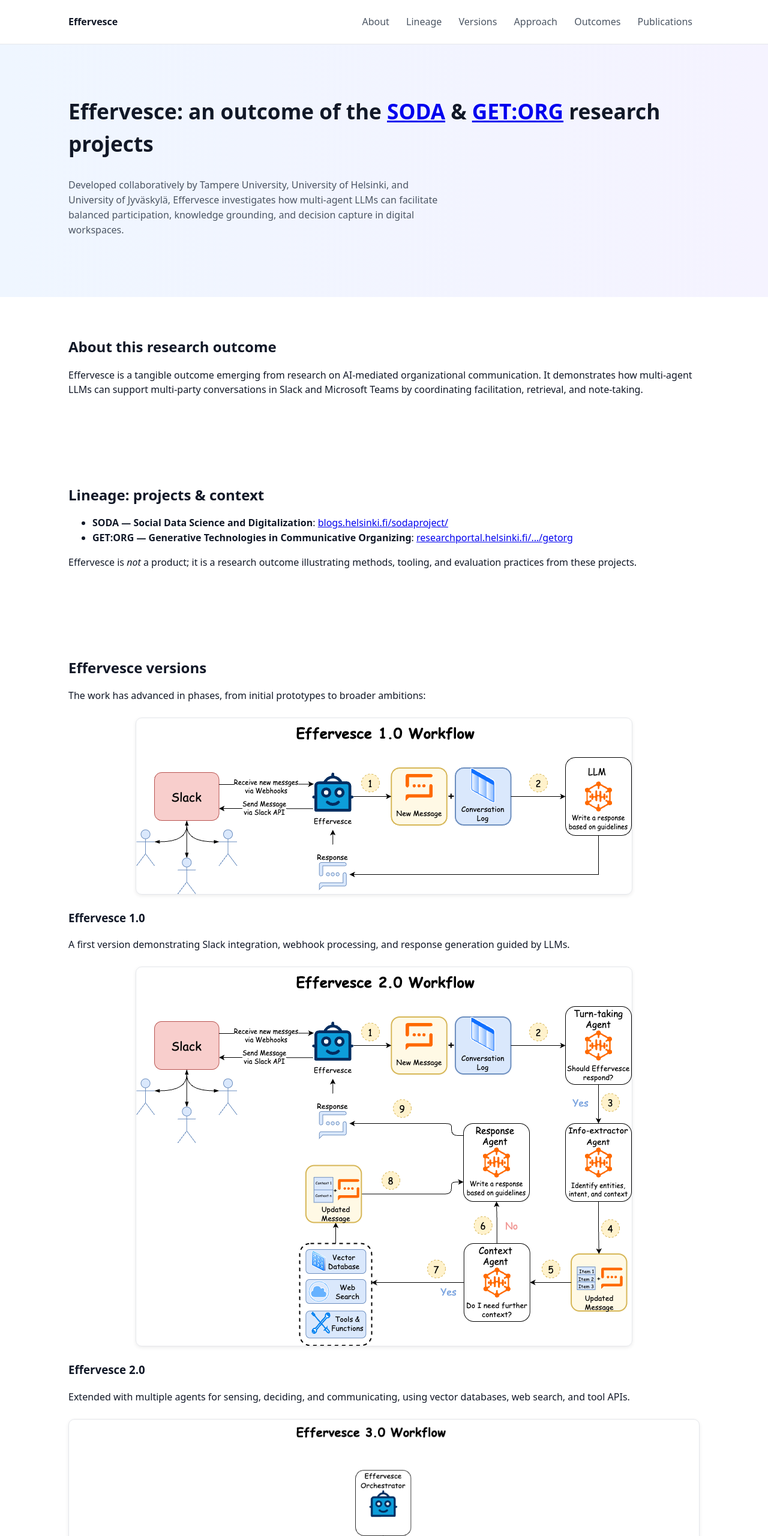
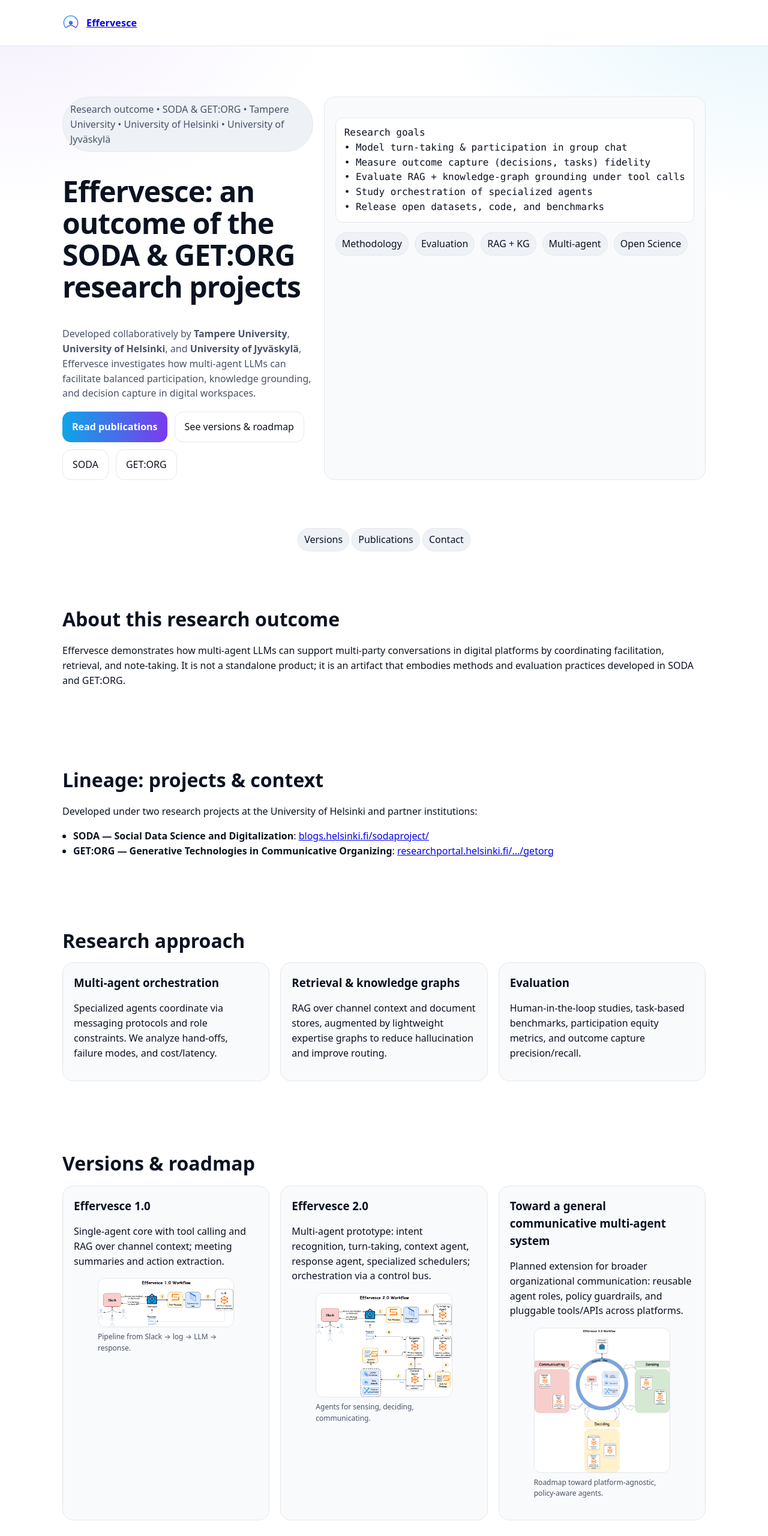
Before and after one commit to CODA-Research/Effervesce, a plain HTML site: page index.html in a window 1280 px wide. Shown: the top 2560 px of the page at 60% size. Drawn offline with Linux system fonts and the light colour scheme.

Commit message:
Update index.html

```diff
--- a/index.html
+++ b/index.html
@@ -4,131 +4,157 @@
   <meta charset="utf-8" />
   <meta name="viewport" content="width=device-width, initial-scale=1" />
   <title>Effervesce — Outcome of SODA & GET:ORG</title>
-  <meta name="description" content="Effervesce is a research outcome developed under the SODA and GET:ORG projects. It explores multi‑agent, LLM‑powered facilitation of group conversations in Slack and Microsoft Teams." />
-  <meta name="keywords" content="Effervesce, group chatbot, Slack bot, Teams bot, multi-agent, RAG, knowledge graph, turn-taking, AI, LLM, SODA, GET:ORG" />
+  <meta name="description" content="Effervesce is a research system developed under the SODA and GET:ORG projects. It explores multi-agent, LLM-powered facilitation of group conversations in digital platforms." />
+  <meta name="keywords" content="Effervesce, SODA, GET:ORG, group chatbot, Slack, Teams, multi-agent, RAG, knowledge graph, turn-taking, AI, LLM" />
 
   <!-- Open Graph / Twitter -->
   <meta property="og:type" content="website" />
-  <meta property="og:title" content="Effervesce — Outcome of SODA & GET:ORG" />
-  <meta property="og:description" content="A research outcome from SODA and GET:ORG on multi‑agent conversational AI for digital teamwork." />
-  <meta property="og:image" content="./images/Effervesce1.png" />
+  <meta property="og:title" content="Effervesce — Research Outcome (SODA & GET:ORG)" />
+  <meta property="og:description" content="A research outcome exploring multi-agent orchestration, RAG, and turn-taking for group chat." />
+  <meta property="og:image" content="./assets/og-image.png" />
   <meta property="og:url" content="https://your-username.github.io/effervesce" />
   <meta name="twitter:card" content="summary_large_image" />
 
   <link rel="icon" href="./assets/favicon.svg" />
   <style>
-    :root {
-      --bg: #ffffff;
-      --panel: #f9fafb;
-      --text: #111827;
-      --sub: #4b5563;
-      --brand: #2563eb; /* blue-600 */
-      --accent: #7c3aed; /* violet-600 */
-      --muted: #f3f4f6;
-      --ring: rgba(37, 99, 235, 0.25);
+    :root{
+      --bg:#ffffff;--panel:#f8fafc;--text:#0b1220;--sub:#495266;
+      --brand:#0ea5e9;--accent:#7c3aed;--ok:#16a34a;--warn:#dc2626;
+      --muted:#eef2f7;--ring:rgba(14,165,233,.35)
     }
     *{box-sizing:border-box}
-    body{margin:0;background:var(--bg);color:var(--text);font:16px/1.55 system-ui, sans-serif}
-    .container{max-width:1100px;margin:0 auto;padding:24px}
-    header{position:sticky;top:0;background:#fff;border-bottom:1px solid #e5e7eb;z-index:50}
+    html,body{height:100%}
+    body{margin:0;background:var(--bg);color:var(--text);font:16px/1.55 system-ui,-apple-system,Segoe UI,Roboto,Ubuntu,Cantarell,Noto Sans,sans-serif}
+    .container{max-width:1120px;margin:0 auto;padding:24px}
+    header{position:sticky;top:0;background:linear-gradient(180deg, rgba(255,255,255,.9), rgba(255,255,255,0));backdrop-filter:saturate(140%) blur(8px);z-index:50;border-bottom:1px solid #e5e7eb}
     nav{display:flex;align-items:center;justify-content:space-between;gap:16px}
-    .brand{display:flex;align-items:center;gap:10px;font-weight:700}
-    .links a{color:var(--sub);text-decoration:none;padding:10px 12px;border-radius:8px}
-    .links a:hover{background:var(--muted);color:var(--text)}
-    h1,h2,h3{margin-top:0}
-    h1{font-size:2.2rem}
-    h2{font-size:1.5rem;margin-bottom:12px}
-    section{padding:40px 0}
-    .hero{background:linear-gradient(90deg, #eff6ff, #f5f3ff);padding:60px 0}
-    .sub{color:var(--sub);max-width:70ch}
-    .img-block{margin:24px 0;display:flex;justify-content:center}
-    .img-block img{max-width:100%;border:1px solid #e5e7eb;border-radius:10px;box-shadow:0 2px 6px rgba(0,0,0,0.08)}
-    footer{padding:30px 0;background:#f9fafb;border-top:1px solid #e5e7eb;color:var(--sub);text-align:center}
+    .brand{display:flex;align-items:center;gap:12px;font-weight:700;letter-spacing:.2px}
+    .brand svg{width:28px;height:28px}
+    .hero{padding:60px 0 24px;background:
+      radial-gradient(800px 500px at 100% -10%, rgba(14,165,233,.10), transparent 70%),
+      radial-gradient(800px 500px at 0% -10%, rgba(124,58,237,.08), transparent 70%)}
+    .headline{font-size:clamp(28px,4vw,48px);line-height:1.1;letter-spacing:-.02em;font-weight:800}
+    .sub{color:var(--sub);max-width:72ch}
+    .cta{display:flex;gap:12px;flex-wrap:wrap;margin-top:18px}
+    a.btn{display:inline-flex;align-items:center;gap:8px;padding:12px 16px;border-radius:14px;text-decoration:none;border:1px solid #e5e7eb}
+    a.btn.primary{background:linear-gradient(90deg,var(--brand),var(--accent));color:#fff;border:0;font-weight:700}
+    a.btn.ghost{color:var(--text)}
+    .badge{display:inline-flex;align-items:center;gap:8px;background:var(--muted);padding:8px 12px;border-radius:999px;color:var(--sub);border:1px solid #e5e7eb}
+    .grid{display:grid;gap:18px}
+    .grid.cols-3{grid-template-columns:repeat(3,1fr)}
+    @media(max-width:900px){.grid.cols-3{grid-template-columns:1fr}}
+    .card{background:var(--panel);border:1px solid #e5e7eb;border-radius:18px;padding:18px}
+    .card h3{margin:0 0 6px}
+    .code{font-family:ui-monospace,SFMono-Regular,Menlo,Monaco,Consolas,"Liberation Mono",monospace;background:#fff;border:1px solid #e5e7eb;padding:12px 14px;border-radius:12px;overflow:auto}
+    section{padding:32px 0}
+    .tiny{font-size:12px;color:var(--sub)}
+    footer{padding:40px 0 60px;border-top:1px solid #e5e7eb;color:var(--sub)}
+    .pill{display:inline-flex;align-items:center;gap:6px;padding:6px 10px;border-radius:999px;background:var(--muted);border:1px solid #e5e7eb;text-decoration:none;color:inherit}
+    .two{display:grid;gap:18px;grid-template-columns:1.2fr .8fr}
+    @media(max-width:900px){.two{grid-template-columns:1fr}}
+    .inline-list{display:flex;gap:10px;flex-wrap:wrap}
+    img.diag{width:100%;border-radius:12px;border:1px solid #e5e7eb;background:#fff}
+    .toc{padding-top:8px;padding-bottom:8px}
   </style>
 </head>
 <body>
   <header>
     <div class="container">
       <nav>
-        <div class="brand">Effervesce</div>
-        <div class="links">
-          <a href="#about">About</a>
-          <a href="#lineage">Lineage</a>
-          <a href="#versions">Versions</a>
-          <a href="#approach">Approach</a>
-          <a href="#outcomes">Outcomes</a>
-          <a href="#publications">Publications</a>
-        </div>
+        <a class="brand" href="#">
+          <svg viewBox="0 0 24 24" fill="none" xmlns="http://www.w3.org/2000/svg" aria-hidden="true">
+            <defs>
+              <linearGradient id="g" x1="0" y1="0" x2="1" y2="1">
+                <stop offset="0%" stop-color="var(--brand)"/>
+                <stop offset="100%" stop-color="var(--accent)"/>
+              </linearGradient>
+            </defs>
+            <path d="M12 2c5.523 0 10 4.477 10 10 0 2.43-.867 4.66-2.31 6.39-.36.43-1 .49-1.44.12-2.22-1.86-4.72-2.84-6.25-2.84s-4.03.98-6.25 2.84c-.44.37-1.08.31-1.44-.12A9.98 9.98 0 0 1 2 12C2 6.477 6.477 2 12 2Z" stroke="url(#g)" stroke-width="1.2"/>
+            <circle cx="12" cy="12" r="2.8" fill="url(#g)"/>
+          </svg>
+          Effervesce
+        </a>
+        <!-- no menu -->
       </nav>
     </div>
   </header>
 
   <main>
     <section class="hero">
-      <div class="container">
-        <h1>Effervesce: an outcome of the <a href="https://blogs.helsinki.fi/sodaproject/" target="_blank">SODA</a> & <a href="https://researchportal.helsinki.fi/en/projects/generative-technologies-in-communicative-organizing-getorg" target="_blank">GET:ORG</a> research projects</h1>
-        <p class="sub">Developed collaboratively by Tampere University, University of Helsinki, and University of Jyväskylä, Effervesce investigates how multi‑agent LLMs can facilitate balanced participation, knowledge grounding, and decision capture in digital workspaces.</p>
+      <div class="container two">
+        <div>
+          <div class="badge">Research outcome • SODA & GET:ORG • Tampere University • University of Helsinki • University of Jyväskylä</div>
+          <h1 class="headline">Effervesce: an outcome of the SODA & GET:ORG research projects</h1>
+          <p class="sub">Developed collaboratively by <strong>Tampere University</strong>, <strong>University of Helsinki</strong>, and <strong>University of Jyväskylä</strong>, Effervesce investigates how multi-agent LLMs can facilitate balanced participation, knowledge grounding, and decision capture in digital workspaces.</p>
+          <div class="cta">
+            <a class="btn primary" href="#publications">Read publications</a>
+            <a class="btn ghost" href="#versions">See versions & roadmap</a>
+            <a class="btn ghost" href="https://blogs.helsinki.fi/sodaproject/" target="_blank" rel="noopener">SODA</a>
+            <a class="btn ghost" href="https://researchportal.helsinki.fi/en/projects/generative-technologies-in-communicative-organizing-getorg" target="_blank" rel="noopener">GET:ORG</a>
+          </div>
+        </div>
+        <div class="card" aria-label="Goals">
+          <pre class="code">Research goals
+• Model turn-taking & participation in group chat
+• Measure outcome capture (decisions, tasks) fidelity
+• Evaluate RAG + knowledge-graph grounding under tool calls
+• Study orchestration of specialized agents
+• Release open datasets, code, and benchmarks</pre>
+          <div class="inline-list" style="margin-top:10px">
+            <span class="pill">Methodology</span>
+            <span class="pill">Evaluation</span>
+            <span class="pill">RAG + KG</span>
+            <span class="pill">Multi-agent</span>
+            <span class="pill">Open Science</span>
+          </div>
+        </div>
+      </div>
+    </section>
+
+    <!-- Minimal quick links instead of a nav menu -->
+    <section class="toc">
+      <div class="container" style="text-align:center">
+        <a class="pill" href="#versions">Versions</a>
+        <a class="pill" href="#publications">Publications</a>
+        <a class="pill" href="#team">Contact</a>
       </div>
     </section>
 
     <section id="about">
       <div class="container">
         <h2>About this research outcome</h2>
-        <p>Effervesce is a tangible outcome emerging from research on AI‑mediated organizational communication. It demonstrates how multi‑agent LLMs can support multi‑party conversations in Slack and Microsoft Teams by coordinating facilitation, retrieval, and note‑taking.</p>
+        <p>Effervesce demonstrates how multi-agent LLMs can support multi-party conversations in digital platforms by coordinating facilitation, retrieval, and note-taking. It is not a standalone product; it is an artifact that embodies methods and evaluation practices developed in SODA and GET:ORG.</p>
       </div>
     </section>
 
     <section id="lineage">
       <div class="container">
         <h2>Lineage: projects & context</h2>
+        <p>Developed under two research projects at the University of Helsinki and partner institutions:</p>
         <ul>
-          <li><strong>SODA — Social Data Science and Digitalization</strong>: <a href="https://blogs.helsinki.fi/sodaproject/" target="_blank">blogs.helsinki.fi/sodaproject/</a></li>
-          <li><strong>GET:ORG — Generative Technologies in Communicative Organizing</strong>: <a href="https://researchportal.helsinki.fi/en/projects/generative-technologies-in-communicative-organizing-getorg" target="_blank">researchportal.helsinki.fi/.../getorg</a></li>
+          <li><strong>SODA — Social Data Science and Digitalization</strong>: <a href="https://blogs.helsinki.fi/sodaproject/" target="_blank" rel="noopener">blogs.helsinki.fi/sodaproject/</a></li>
+          <li><strong>GET:ORG — Generative Technologies in Communicative Organizing</strong>: <a href="https://researchportal.helsinki.fi/en/projects/generative-technologies-in-communicative-organizing-getorg" target="_blank" rel="noopener">researchportal.helsinki.fi/.../getorg</a></li>
         </ul>
-        <p>Effervesce is <em>not</em> a product; it is a research outcome illustrating methods, tooling, and evaluation practices from these projects.</p>
-      </div>
-    </section>
-
-    <section id="versions">
-      <div class="container">
-        <h2>Effervesce versions</h2>
-        <p>The work has advanced in phases, from initial prototypes to broader ambitions:</p>
-        <div class="img-block">
-          <img src="./images/Effervesce1.drawio.png" alt="Effervesce 1.0 diagram" />
-        </div>
-        <h3>Effervesce 1.0</h3>
-        <p>A first version demonstrating Slack integration, webhook processing, and response generation guided by LLMs.</p>
-
-        <div class="img-block">
-          <img src="./images/Effervesce2.drawio.png" alt="Effervesce 2.0 diagram" />
-        </div>
-        <h3>Effervesce 2.0</h3>
-        <p>Extended with multiple agents for sensing, deciding, and communicating, using vector databases, web search, and tool APIs.</p>
-
-        <div class="img-block">
-          <img src="./images/Effervesce3.drawio.png" alt="Future communicative multi-agent vision" />
-        </div>
-        <h3>Towards a communicative multi‑agent framework</h3>
-        <p>The ongoing plan is to generalize into a broader communicative multi‑agent system for digital teamwork — beyond Slack/Teams, towards reusable architectures for organizational communication.</p>
       </div>
     </section>
 
     <section id="approach">
       <div class="container">
         <h2>Research approach</h2>
-        <p>We explore multi‑agent orchestration, retrieval‑augmented dialogue, and organizational memory through knowledge graphs. Evaluation involves workshops, user studies, and benchmarks for turn‑taking, participation equity, and decision fidelity.</p>
-      </div>
-    </section>
-
-    <section id="outcomes">
-      <div class="container">
-        <h2>Outcomes so far</h2>
-        <ul>
-          <li>Prototype agents for facilitation, retrieval‑augmented generation (RAG), and structured note‑taking.</li>
-          <li>Preliminary metrics for participation equity and outcome capture fidelity in group chat.</li>
-          <li>Design patterns for knowledge graph‑assisted context routing in team conversations.</li>
-          <li>Field insights from controlled deployments with research collaborators.</li>
-        </ul>
+        <div class="grid cols-3">
+          <div class="card">
+            <h3>Multi-agent orchestration</h3>
+            <p>Specialized agents coordinate via messaging protocols and role constraints. We analyze hand-offs, failure modes, and cost/latency.</p>
+          </div>
+          <div class="card">
+            <h3>Retrieval & knowledge graphs</h3>
+            <p>RAG over channel context and document stores, augmented by lightweight expertise graphs to reduce hallucination and improve routing.</p>
+          </div>
+          <div class="card">
+            <h3>Evaluation</h3>
+            <p>Human-in-the-loop studies, task-based benchmarks, participation equity metrics, and outcome capture precision/recall.</p>
+          </div>
+        </div>
       </div>
     </section>
 
@@ -138,29 +164,41 @@
         <div class="grid cols-3">
           <div class="card">
             <h3>Effervesce 1.0</h3>
-            <p>Single‑agent core with tool calling and RAG over channel context; meeting summaries and action extraction.</p>
+            <p>Single-agent core with tool calling and RAG over channel context; meeting summaries and action extraction.</p>
             <figure>
-              <img src="./images/Effervesce1.drawio.png" alt="Effervesce 1.0 architecture diagram" style="width:100%; border-radius:12px; border:1px solid #e5e7eb; background:#fff"/>
-              <figcaption class="tiny">Early pipeline from Slack → log → LLM → response.</figcaption>
+              <img class="diag" src="./images/Effervesce1.drawio.png" alt="Effervesce 1.0 architecture diagram"/>
+              <figcaption class="tiny">Pipeline from Slack → log → LLM → response.</figcaption>
             </figure>
           </div>
           <div class="card">
             <h3>Effervesce 2.0</h3>
-            <p>Multi‑agent prototype: intent recognition, turn‑taking, context agent, response agent, specialized schedulers; orchestration via a control bus.</p>
+            <p>Multi-agent prototype: intent recognition, turn-taking, context agent, response agent, specialized schedulers; orchestration via a control bus.</p>
             <figure>
-              <img src="./images/Effervesce2.drawio.png" alt="Effervesce 2.0 multi‑agent diagram" style="width:100%; border-radius:12px; border:1px solid #e5e7eb; background:#fff"/>
+              <img class="diag" src="./images/Effervesce2.drawio.png" alt="Effervesce 2.0 multi-agent diagram"/>
               <figcaption class="tiny">Agents for sensing, deciding, communicating.</figcaption>
             </figure>
           </div>
           <div class="card">
-            <h3>Toward a general communicative multi‑agent system</h3>
+            <h3>Toward a general communicative multi-agent system</h3>
             <p>Planned extension for broader organizational communication: reusable agent roles, policy guardrails, and pluggable tools/APIs across platforms.</p>
             <figure>
-              <img src="./images/Effervesce3.drawio.png" alt="General communicative multi‑agent plan" style="width:100%; border-radius:12px; border:1px solid #e5e7eb; background:#fff"/>
-              <figcaption class="tiny">Roadmap toward platform‑agnostic, policy‑aware agents.</figcaption>
+              <img class="diag" src="./images/Effervesce3.drawio.png" alt="General communicative multi-agent plan"/>
+              <figcaption class="tiny">Roadmap toward platform-agnostic, policy-aware agents.</figcaption>
             </figure>
           </div>
         </div>
+      </div>
+    </section>
+
+    <section id="outcomes">
+      <div class="container">
+        <h2>Outcomes so far</h2>
+        <ul>
+          <li>Prototype agents for facilitation, retrieval-augmented generation (RAG), and structured note-taking.</li>
+          <li>Preliminary metrics for participation equity and outcome capture fidelity in group chat.</li>
+          <li>Design patterns for knowledge graph-assisted context routing in team conversations.</li>
+          <li>Field insights from controlled deployments with research collaborators.</li>
+        </ul>
       </div>
     </section>
 
@@ -168,22 +206,75 @@
       <div class="container">
         <h2>Publications & presentations</h2>
         <ul>
-          <li><strong>FCAI AI Day 2024</strong>: Group Conversational AI: Introducing Effervesce (extended abstract).</li>
-          <li>Manuscripts in preparation on multi‑agent orchestration and KG‑assisted RAG in group chat.</li>
-          <li>Forthcoming comparative studies and open artifacts (code, redacted datasets, evaluation scripts).</li>
+          <li>
+            <a href="https://aclanthology.org/2025.nlp4dh-1.43/" target="_blank" rel="noopener">Team Conversational AI: Introducing Effervesce</a>.
+            In <em>NLP4DH 2025</em>, Association for Computational Linguistics.
+          </li>
+          <li>
+            <a href="https://journals.aom.org/doi/abs/10.5465/AMPROC.2025.24779abstract" target="_blank" rel="noopener">From Tool to Team Member: Communicative AI’s (Perceived) Agency in a Teamwork Setting</a>.
+            <em>Academy of Management Proceedings</em>, 2025, Vol 2025(1), p. 24779.
+          </li>
         </ul>
+        <p class="tiny">Links point to the official venues.</p>
+      </div>
+    </section>
+
+    <section id="team">
+      <div class="container">
+        <h2>Team & collaboration</h2>
+        <p>Interested in collaborating on studies, datasets, or deployments? Get in touch.</p>
+        <div class="card">
+          <form action="https://formspree.io/f/your-form-id" method="POST">
+            <label>Name<br><input required name="name" placeholder="Your name" /></label>
+            <br>
+            <label>Email<br><input required type="email" name="email" placeholder="you@example.com" /></label>
+            <br>
+            <label>Message<br><textarea required name="message" placeholder="Collaboration idea (study site, dataset sharing, co-authorship, etc.)"></textarea></label>
+            <br>
+            <button class="btn primary" type="submit">Contact us</button>
+            <span class="tiny">Academic inquiries: effervesce-research@yourdomain</span>
+          </form>
+        </div>
+        <p class="tiny" style="margin-top:10px">Ethics: Institutional review, informed consent, and data minimization guide all studies.</p>
       </div>
     </section>
   </main>
 
   <footer>
     <div class="container">
-      <p>© <span id="y"></span> Effervesce — a research outcome under <a href="https://blogs.helsinki.fi/sodaproject/" target="_blank">SODA</a> & <a href="https://researchportal.helsinki.fi/en/projects/generative-technologies-in-communicative-organizing-getorg" target="_blank">GET:ORG</a>. Tampere University • University of Helsinki • University of Jyväskylä</p>
+      <p><img alt="MIT License" src="https://img.shields.io/badge/License-MIT-green.svg"></p>
+      <p>© <span id="y"></span> Effervesce — a research outcome under <a href="https://blogs.helsinki.fi/sodaproject/" target="_blank" rel="noopener">SODA</a> & <a href="https://researchportal.helsinki.fi/en/projects/generative-technologies-in-communicative-organizing-getorg" target="_blank" rel="noopener">GET:ORG</a>. Tampere University • University of Helsinki • University of Jyväskylä</p>
     </div>
   </footer>
 
   <script>
     document.getElementById('y').textContent = new Date().getFullYear();
+
+    // Minimal form styles (kept separate so it loads after)
+    const style = document.createElement('style');
+    style.textContent = `
+      form { display:grid; gap:10px; max-width:520px }
+      input, textarea { width:100%; padding:12px 14px; color:var(--text); background:var(--bg); border:1px solid #e5e7eb; border-radius:12px; outline: none; }
+      input:focus, textarea:focus { box-shadow: 0 0 0 4px var(--ring); border-color: var(--brand); }
+      textarea { min-height:120px; resize: vertical; }
+      h2 { font-size: clamp(22px, 3.2vw, 32px); margin: 0 0 12px; }
+      ul { margin: 0; padding-left: 18px; }
+    `;
+    document.head.appendChild(style);
+  </script>
+
+  <!-- Structured data -->
+  <script type="application/ld+json">
+  {
+    "@context": "https://schema.org",
+    "@type": "SoftwareApplication",
+    "name": "Effervesce",
+    "applicationCategory": "Chatbot",
+    "operatingSystem": "Slack, Microsoft Teams",
+    "description": "A multi-agent research outcome that facilitates team discussions, retrieves knowledge, and records outcomes.",
+    "url": "https://your-username.github.io/effervesce",
+    "offers": {"@type":"Offer","price":"0","priceCurrency":"EUR"}
+  }
   </script>
 </body>
 </html>
```
